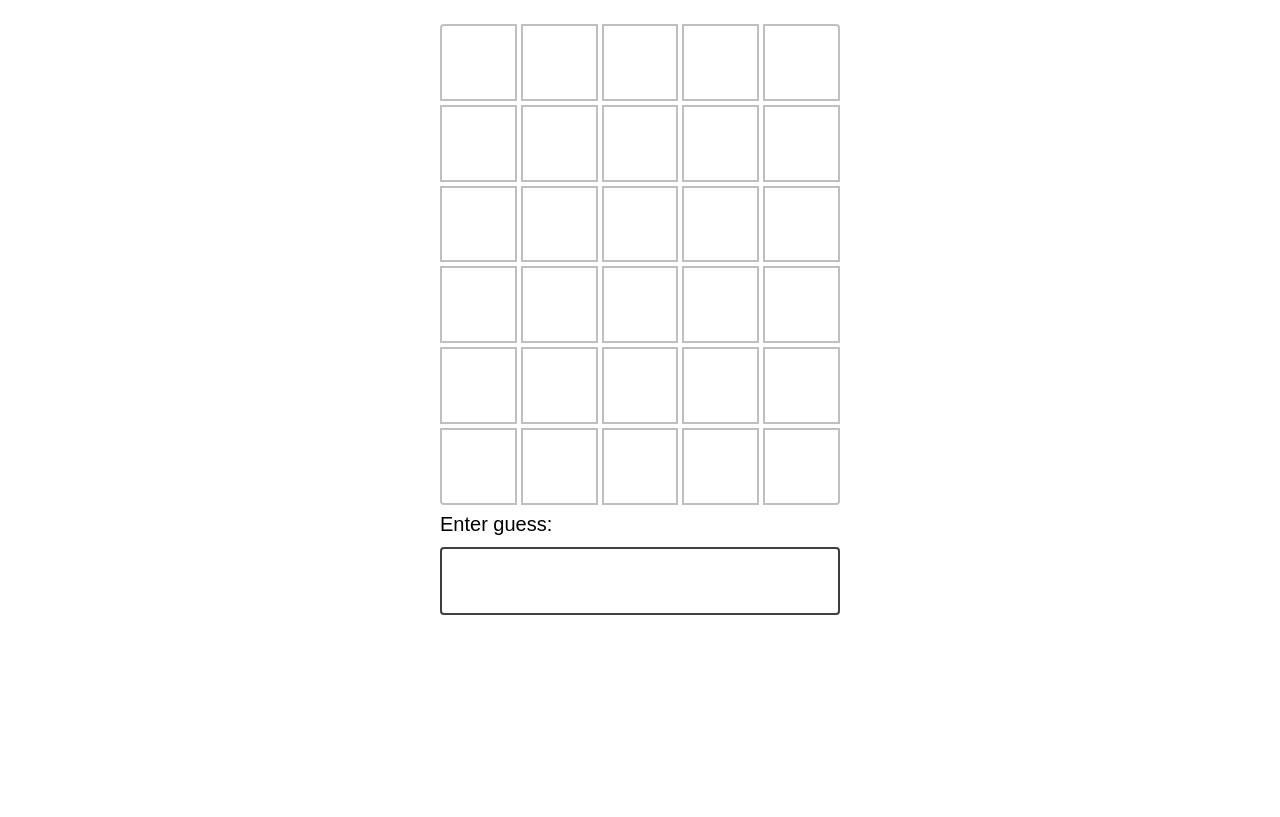
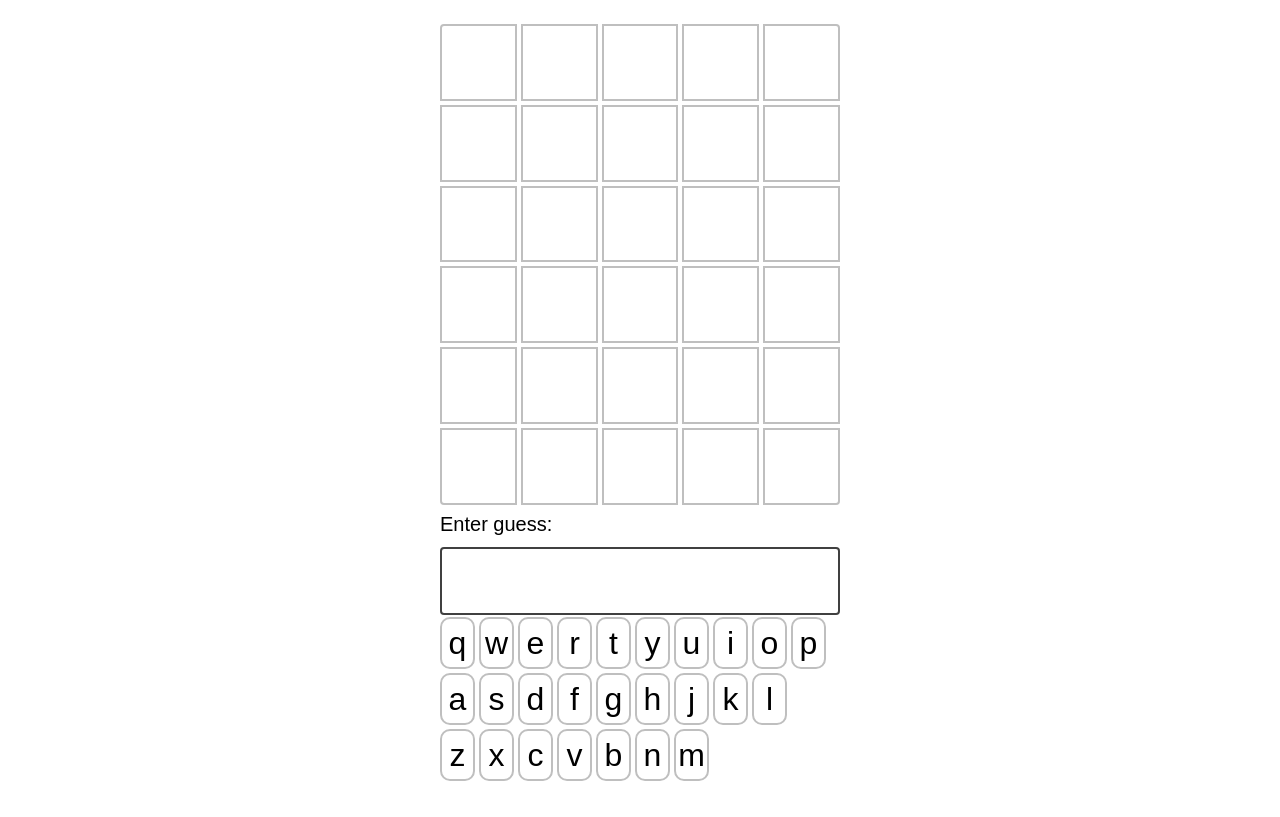
Before and after one commit to RobertGemmaJr/joy-of-react, a React app in the folder Project 1 - Word Clone/: page / in a window 1280 px wide. Shown: the part 72-889 px from the top of the page. Before the commit the page ends 800 px from the top, so only its background shows below. Built offline with nearby package versions, Linux system fonts and the light colour scheme.

Commit message:
feat: Add Keyboard component

```diff
--- a/Project 1 - Word Clone/package.json
+++ b/Project 1 - Word Clone/package.json
@@ -34,5 +34,8 @@
       "last 1 firefox version",
       "last 1 safari version"
     ]
+  },
+  "devDependencies": {
+    "@babel/plugin-proposal-private-property-in-object": "^7.21.11"
   }
 }
--- a/Project 1 - Word Clone/src/components/Game/Game.js
+++ b/Project 1 - Word Clone/src/components/Game/Game.js
@@ -1,14 +1,15 @@
 import { useState } from "react";
 
+import { NUM_OF_GUESSES_ALLOWED } from "../../constants";
+import { WORDS } from "../../data";
+import { checkGuess } from "../../game-helpers";
 import { sample } from "../../utils";
-import { WORDS } from "../../data";
-import { NUM_OF_GUESSES_ALLOWED } from "../../constants";
-import { checkGuess } from "../../game-helpers";
 
+import BannerLost from "../BannerLost";
+import BannerWon from "../BannerWon";
 import GuessInput from "../GuessInput";
 import GuessList from "../GuessList";
-import BannerWon from "../BannerWon";
-import BannerLost from "../BannerLost";
+import Keyboard from "../Keyboard";
 
 const ANSWER = sample(WORDS); // Pick a random word on every pageload.
 console.info({ ANSWER }); // Log solution for debugging
@@ -42,6 +43,7 @@ function Game() {
       <GuessList guesses={guesses} />
       {banner}
       <GuessInput submitGuess={submitGuess} status={status} />
+      <Keyboard />
     </div>
   );
 }
--- /dev/null
+++ b/Project 1 - Word Clone/src/components/Keyboard/Keyboard.js
@@ -0,0 +1,29 @@
+import React from "react";
+
+const ROW_1_LETTERS = ["q", "w", "e", "r", "t", "y", "u", "i", "o", "p"];
+const ROW_2_LETTERS = ["a", "s", "d", "f", "g", "h", "j", "k", "l"];
+const ROW_3_LETTERS = ["z", "x", "c", "v", "b", "n", "m"]; // TODO: Add "ENTER" and "DELETE" key, wire up keyboard.
+
+// A row of keys on the keyboard
+function KeyRow({ letters }) {
+  return (
+    <p className="key-row">
+      {letters.map((char) => (
+        <span key={char} className="key">
+          {char}
+        </span>
+      ))}
+    </p>
+  );
+}
+function Keyboard() {
+  return (
+    <div className="keyboard">
+      <KeyRow letters={ROW_1_LETTERS} />
+      <KeyRow letters={ROW_2_LETTERS} />
+      <KeyRow letters={ROW_3_LETTERS} />
+    </div>
+  );
+}
+
+export default Keyboard;
--- /dev/null
+++ b/Project 1 - Word Clone/src/components/Keyboard/index.js
@@ -0,0 +1,2 @@
+export * from "./Keyboard";
+export { default } from "./Keyboard";
--- a/Project 1 - Word Clone/src/styles.css
+++ b/Project 1 - Word Clone/src/styles.css
@@ -230,3 +230,48 @@ h1 {
     transform: translateY(0%);
   }
 }
+
+/**
+  Keyboard Styling (RobertGemmaJr)
+*/
+
+.keyboard {
+  flex: 1;
+  display: flex;
+  flex-direction: column;
+  justify-content: center;
+}
+
+.key-row {
+  display: flex;
+  gap: 4px;
+  margin-bottom: 4px;
+}
+
+.key {
+  position: relative;
+  width: 35px;
+  display: grid;
+  place-content: center;
+  aspect-ratio: 1 / 1;
+  border: 2px solid var(--color-gray-700);
+  border-radius: 10px;
+  font-size: 2rem;
+}
+
+/* TODO: Pull correct, incorrect, and misplaced from cell? No need to copy */
+.key.correct {
+  background: var(--color-success);
+  border-color: var(--color-success);
+  color: white;
+}
+.key.incorrect {
+  background: var(--color-gray-300);
+  border-color: var(--color-gray-300);
+  color: white;
+}
+.key.misplaced {
+  background: var(--color-warning);
+  border-color: var(--color-warning);
+  color: white;
+}
```
Also changed, not shown: 1 other file.
